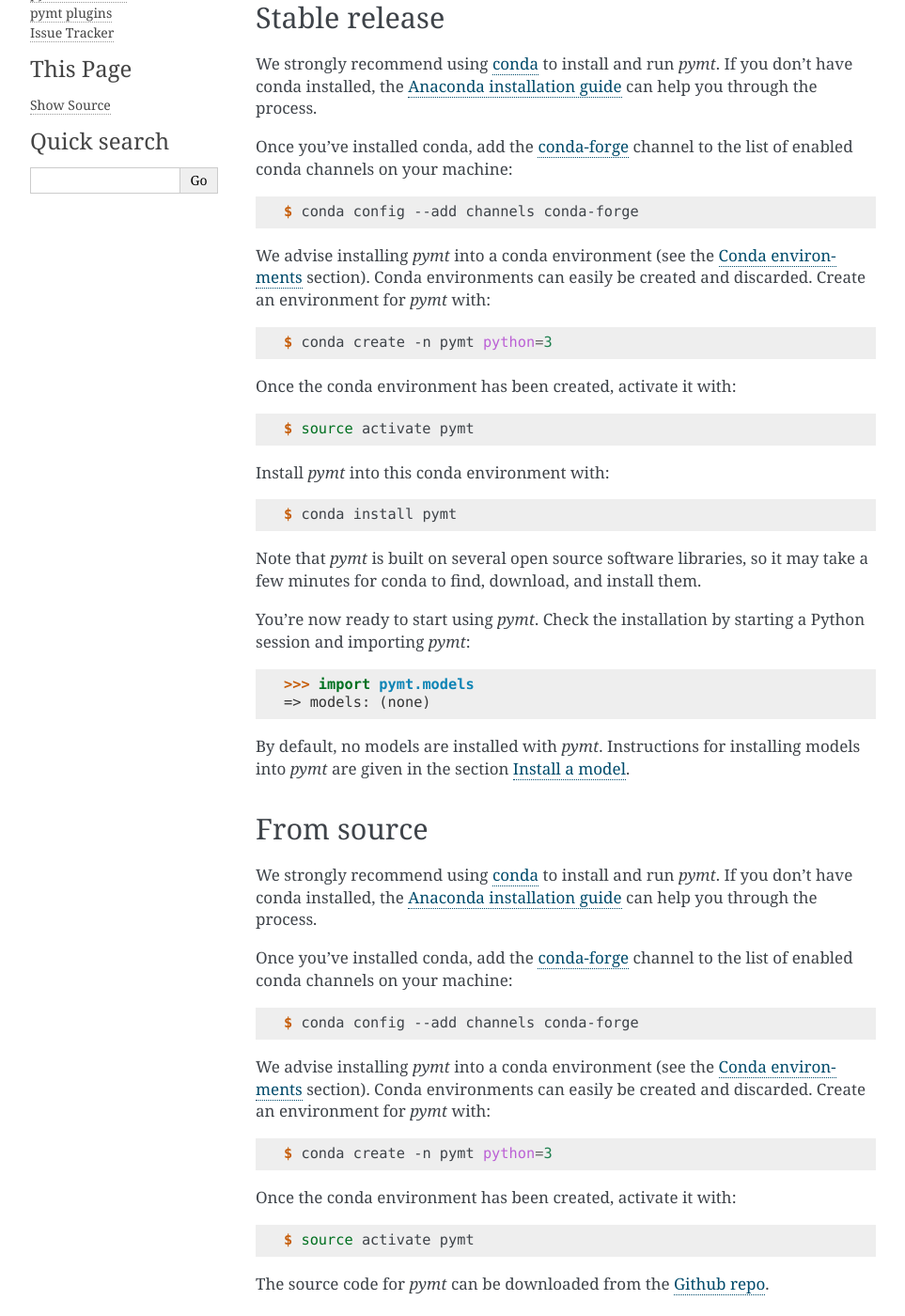
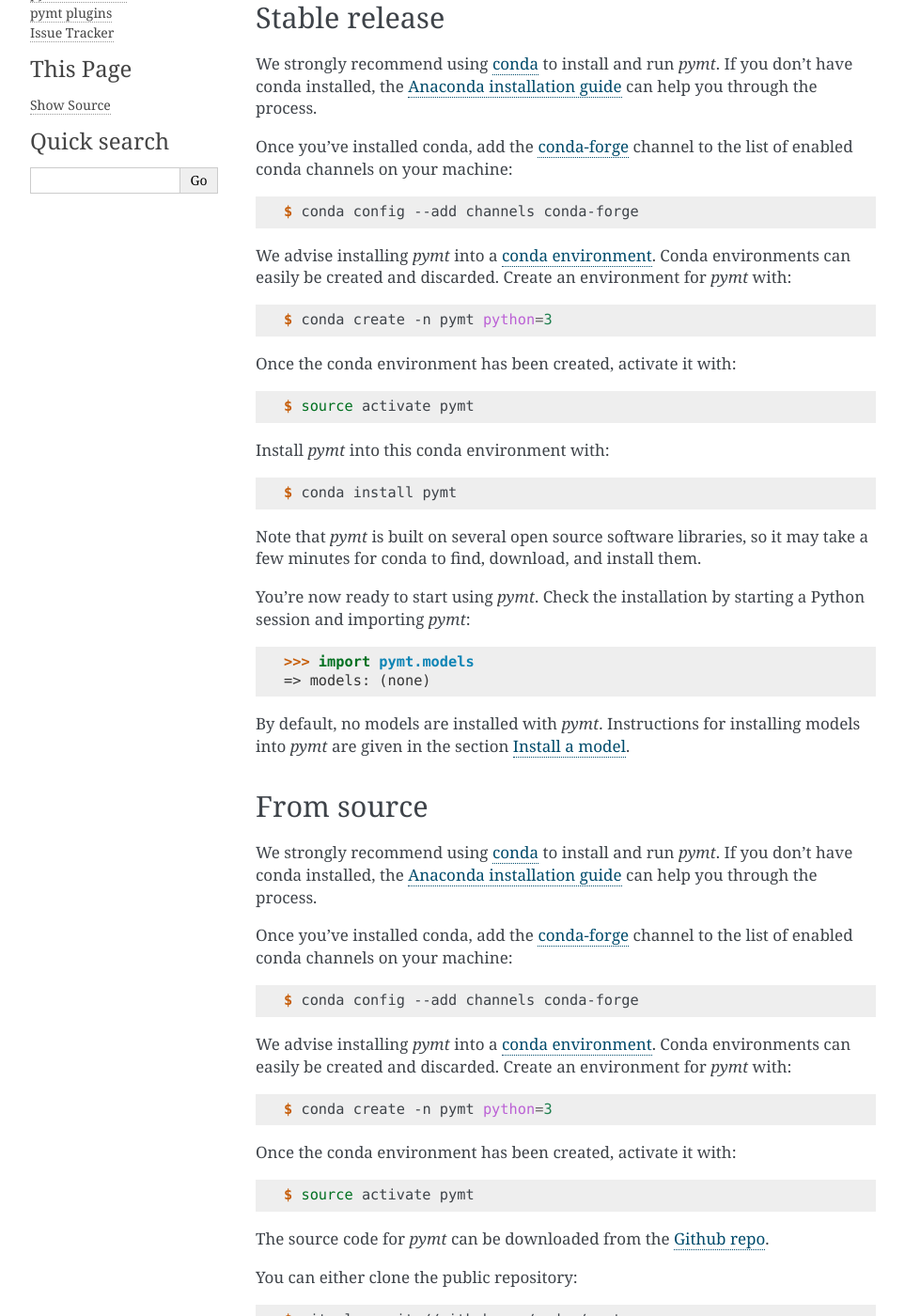
Before and after one commit to csdms/pymt, a Sphinx documentation site: the page built from docs/installation.rst, in a window 1280 px wide and 1400 px high, scrolled down 313 px. Shown: the whole window at 94% size, without its empty margins (148-1111 px from the left). Built offline with Sphinx 7.4.7, drawn with Linux system fonts in a browser that asks for light colours; pages that are not in the unit, such as notebooks, are missing from menus; some of the changed text lies outside the part shown.

Commit message:
Clarify install instructions

```diff
--- a/docs/installation-environment.rst
+++ b/docs/installation-environment.rst
@@ -10,8 +10,8 @@
 
     $ conda config --add channels conda-forge
 
-We advise installing *pymt* into a conda environment
-(see the :doc:`conda-environments` section).
+We advise installing *pymt* into a
+:doc:`conda environment<conda-environments>`.
 Conda environments can easily be created and discarded.
 Create an environment for *pymt* with:
 
--- a/docs/installation.rst
+++ b/docs/installation.rst
@@ -7,12 +7,13 @@
 There are two ways to install *pymt* on your local machine:
 
 * :ref:`stable-release`
-* :ref:`from-source`
+* :ref:`from-source` (advanced option)
 
 If you plan to use *pymt* to run and couple models,
 installing a :ref:`stable release<stable-release>`
 is a good option.
 However, if you intend to develop with *pymt*,
+possibly modifying it,
 it's best to install it
 :ref:`from source<from-source>`.
 
```
